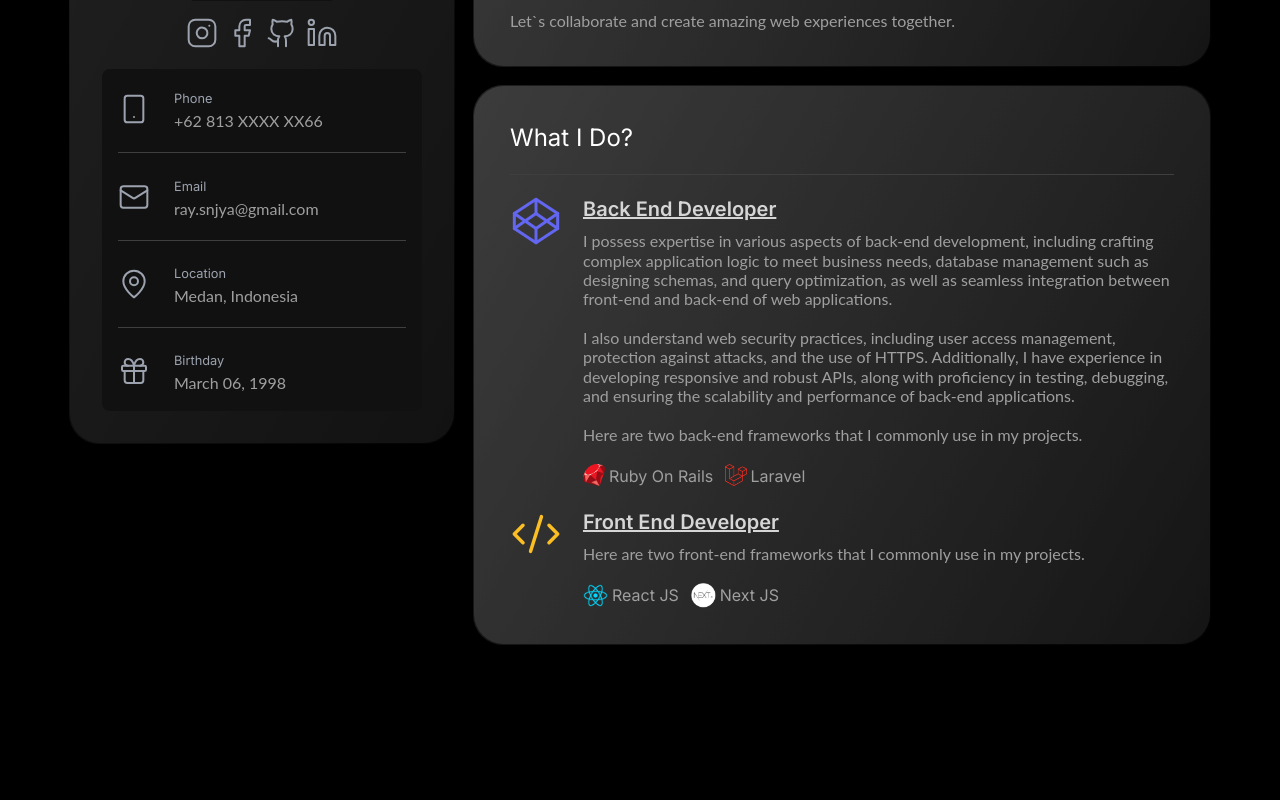
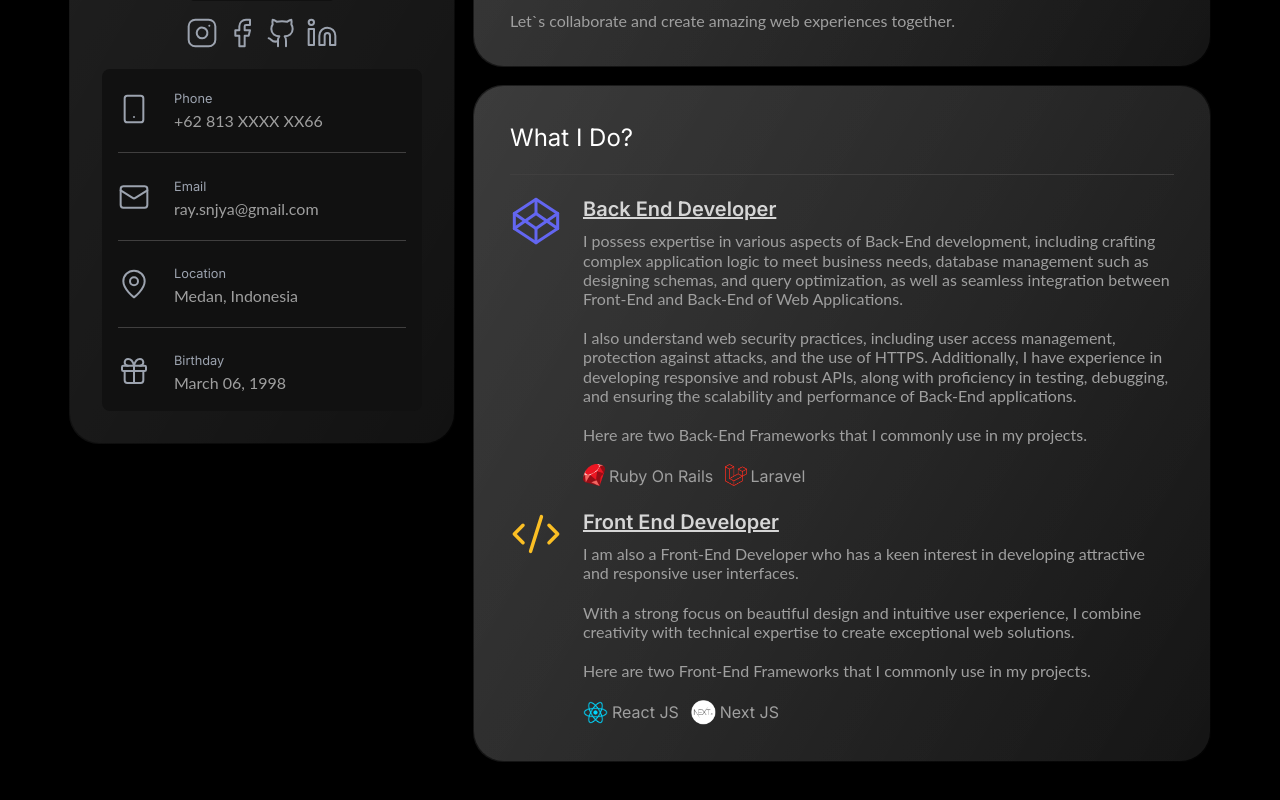
Before and after one commit to RaySanjaya/portofolio2, a Next.js app: page / in a window 1280 px wide. Shown: the part 370-1170 px from the top of the page. Before the commit the page ends 1062 px from the top, so only its background shows below. Built offline with nearby package versions, Linux system fonts and the light colour scheme.

Commit message:
fix back end and front end text

```diff
--- a/src/app/components/BackEnd.tsx
+++ b/src/app/components/BackEnd.tsx
@@ -15,9 +15,9 @@ export const BackEnd = () => {
             </u>
           </h4>
           <div className="space-y-5">
-            <p className="font-content">I possess expertise in various aspects of back-end development, including crafting complex application logic to meet business needs, database management such as designing schemas, and query optimization, as well as seamless integration between front-end and back-end of web applications.</p>
-            <p className="font-content">I also understand web security practices, including user access management, protection against attacks, and the use of HTTPS. Additionally, I have experience in developing responsive and robust APIs, along with proficiency in testing, debugging, and ensuring the scalability and performance of back-end applications.</p>
-            <p className="font-content">Here are two back-end frameworks that I commonly use in my projects.</p>
+            <p className="font-content">I possess expertise in various aspects of Back-End development, including crafting complex application logic to meet business needs, database management such as designing schemas, and query optimization, as well as seamless integration between Front-End and Back-End of Web Applications.</p>
+            <p className="font-content">I also understand web security practices, including user access management, protection against attacks, and the use of HTTPS. Additionally, I have experience in developing responsive and robust APIs, along with proficiency in testing, debugging, and ensuring the scalability and performance of Back-End applications.</p>
+            <p className="font-content">Here are two Back-End Frameworks that I commonly use in my projects.</p>
             <div className="flex flex-row flex-wrap">
               <div className="flex flex-row">
                 <img
--- a/src/app/components/FrontEnd.tsx
+++ b/src/app/components/FrontEnd.tsx
@@ -15,7 +15,9 @@ export const FrontEnd = () => {
             </u>
           </h4>
           <div className="space-y-5">
-            <p className="font-content">Here are two front-end frameworks that I commonly use in my projects.</p>
+            <p className="font-content">I am also a Front-End Developer who has a keen interest in developing attractive and responsive user interfaces.</p>
+            <p className="font-content"> With a strong focus on beautiful design and intuitive user experience, I combine creativity with technical expertise to create exceptional web solutions.</p>
+            <p className="font-content">Here are two Front-End Frameworks that I commonly use in my projects.</p>
             <div className="flex flex-row flex-wrap">
               <div className="flex flex-row">
                 <img
```
